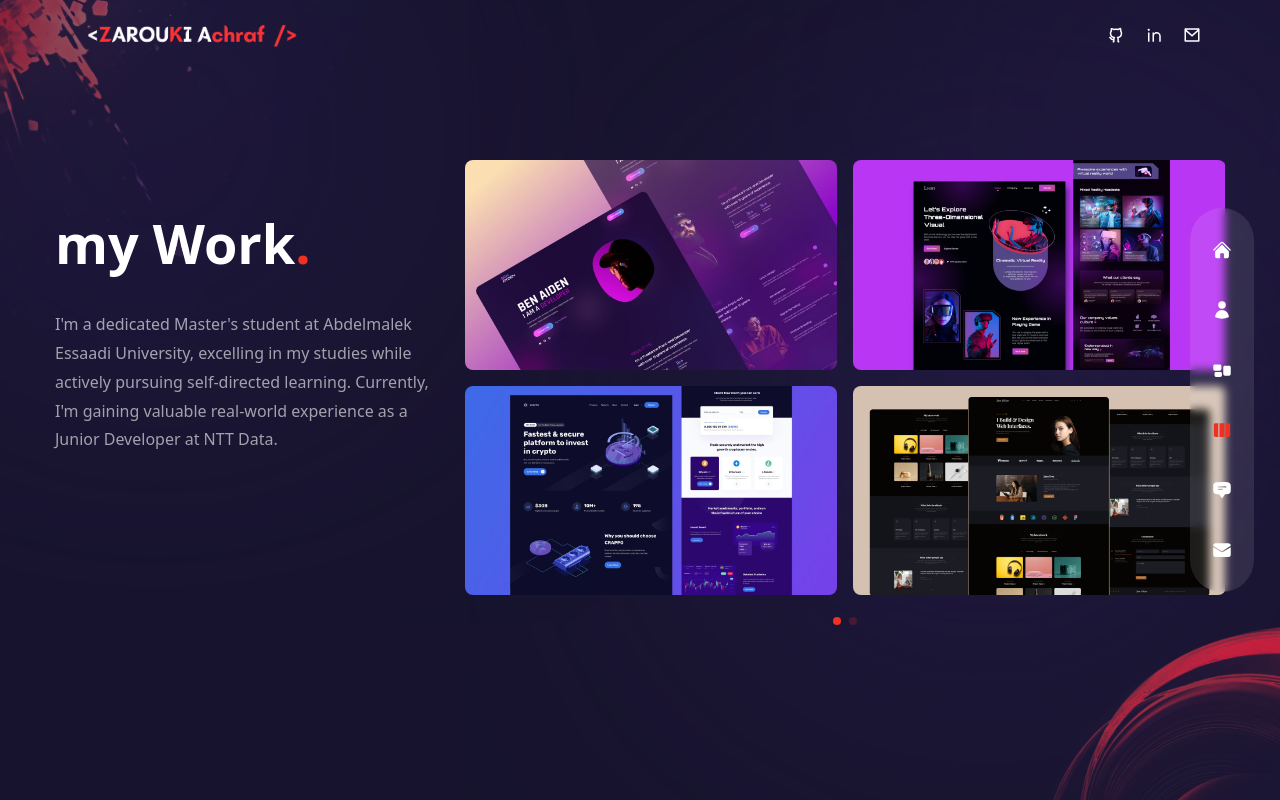
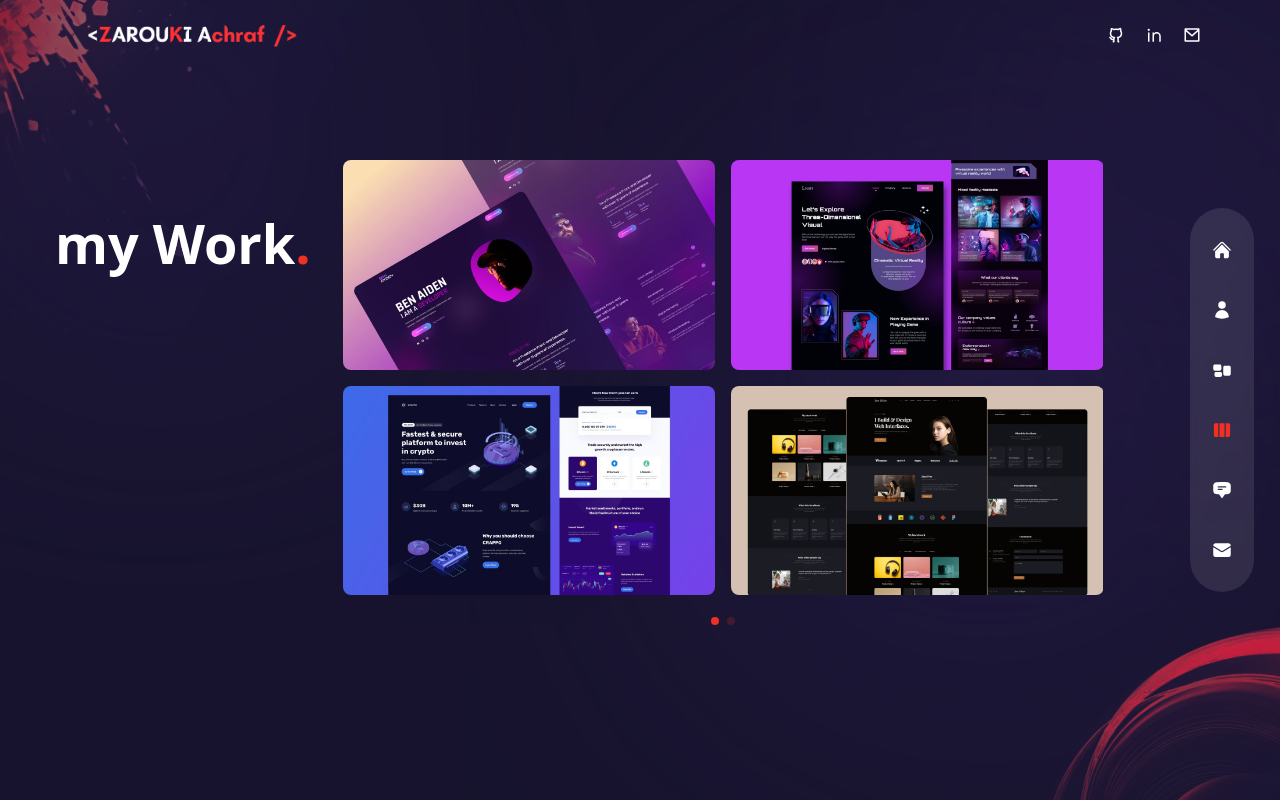
Before and after one commit to Achraftraf/Achraftraf.github.io, a Next.js app: page /work in a window 1280 px wide. Built offline with nearby package versions, Linux system fonts and the light colour scheme.

Commit message:
another update in the work section

```diff
--- a/pages/work/index.js
+++ b/pages/work/index.js
@@ -20,13 +20,13 @@ const Work = () => {
           className='flex flex-col xl:flex-row gap-x-8'>
           <motion.div
             className='text-center flex xl:w-[30vm] flex-col lg:text-left mb-4 xl:mb-0'>
-            <motion.h2 variants={fadeIn('up', 0.2)} className='h2 xl:mt-12'>
+            <motion.h2 variants={fadeIn('up', 0.2)} className='h2 x-13 xl:mt-12'>
               my Work<span className='text-accent'>.</span>
             </motion.h2>
             <motion.p
               variants={fadeIn('up', 0.2)}
               className='m-4 max-w-[400px] mx-auto lg:mx-0'>
-              I'm a dedicated Master's student at Abdelmalek Essaadi University, excelling in my studies while actively pursuing self-directed learning. Currently, I'm gaining valuable real-world experience as a Junior Developer at NTT Data.
+
             </motion.p>
           </motion.div>
           <motion.div
```
